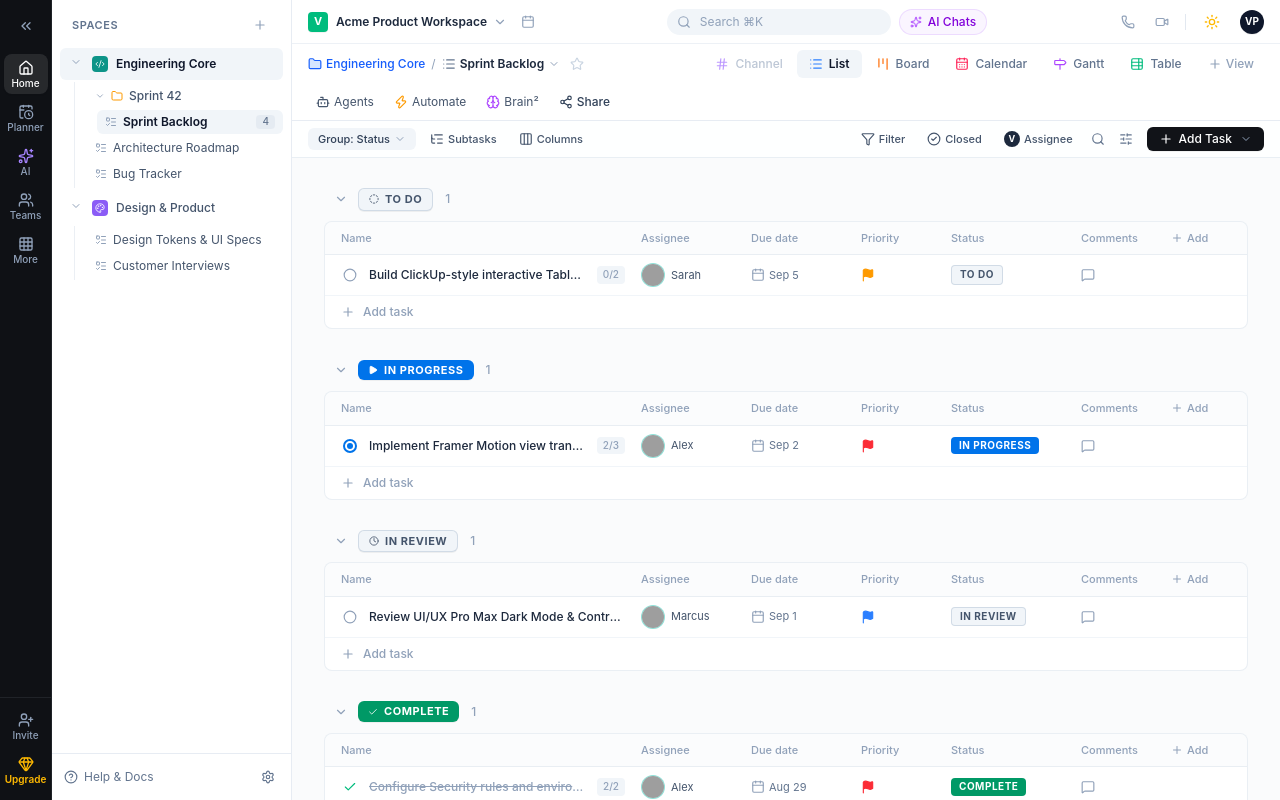
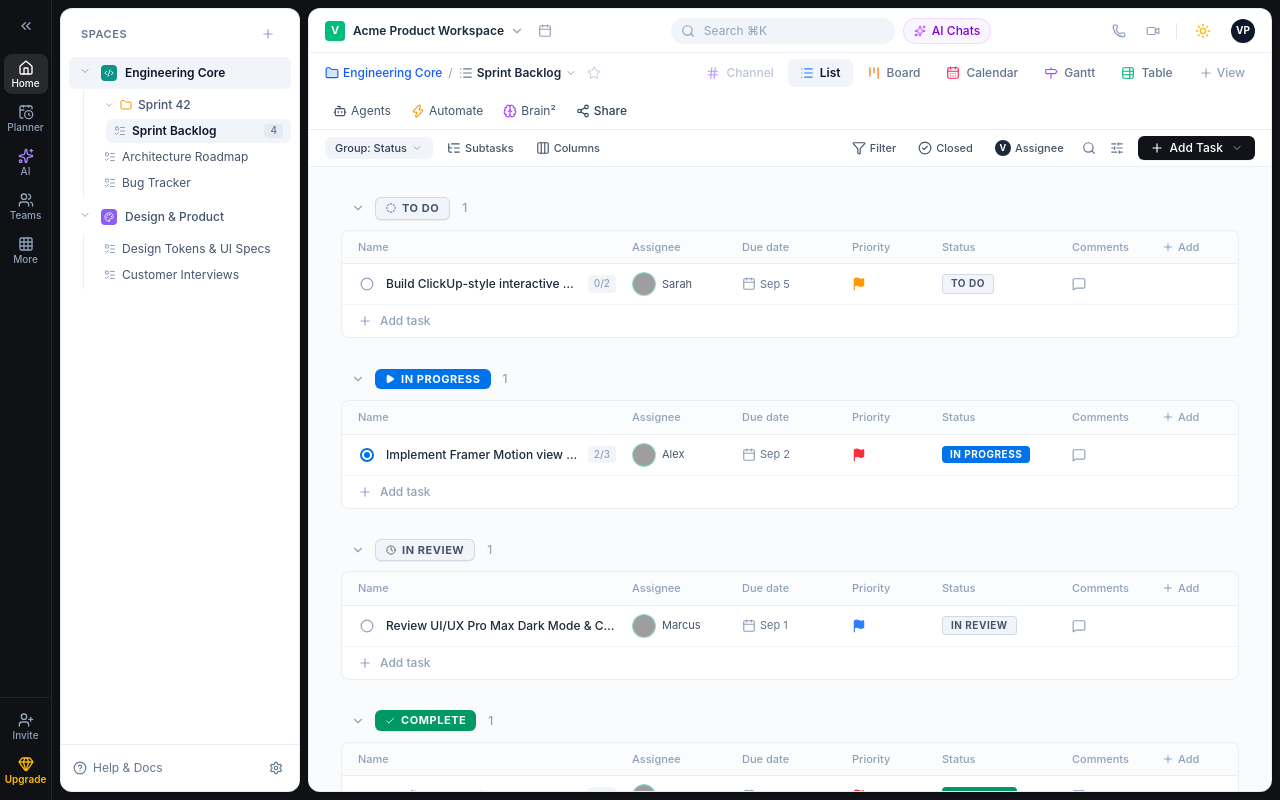
Before and after one commit to vicky5571/vrello-up, a Next.js app: page / in a window 1280 px wide. Built offline with nearby package versions, Linux system fonts and the light colour scheme; grey boxes are pictures that could not be loaded.

Commit message:
feat(ui): implement ClickUp 3.0 floating rounded canvas for sidebar and main stage

```diff
--- a/src/app/page.tsx
+++ b/src/app/page.tsx
@@ -31,15 +31,17 @@ export default function WorkspacePage() {
   }
 
   return (
-    <div className="flex h-screen w-screen overflow-hidden bg-white dark:bg-[#0F1115] text-slate-900 dark:text-slate-100">
+    <div className="flex h-screen w-screen overflow-hidden bg-[#0F1115] text-slate-900 dark:text-slate-100">
       {/* ClickUp Dark Left Dock (Global Rail) */}
       <GlobalRail />
 
-      {/* Hierarchical Sidebar */}
+      {/* Floating Canvas Area (Sidebar + Main Workspace) */}
+      <div className="flex-1 flex h-full overflow-hidden p-2 gap-2 bg-[#0F1115]">
+        {/* Floating Hierarchical Sidebar */}
         <Sidebar />
 
-      {/* Main Workspace Stage */}
-      <main className="flex-1 flex flex-col min-w-0 h-full overflow-hidden bg-[#FAFBFC] dark:bg-[#0F1115]">
+        {/* Floating Main Workspace Stage */}
+        <main className="flex-1 flex flex-col min-w-0 h-full rounded-xl bg-white dark:bg-[#18191B] border border-slate-200/80 dark:border-white/10 shadow-sm overflow-hidden">
           {/* Top Navigation */}
           <TopNav />
 
@@ -47,7 +49,7 @@ export default function WorkspacePage() {
           <FilterBar />
 
           {/* View Transition Area */}
-        <div className="flex-1 overflow-hidden relative">
+          <div className="flex-1 overflow-hidden relative bg-[#FAFBFC] dark:bg-[#121316]">
           <AnimatePresence mode="wait">
             {activeView === "list" && (
               <motion.div
@@ -116,6 +118,7 @@ export default function WorkspacePage() {
           </AnimatePresence>
         </div>
       </main>
+      </div>
 
       {/* Slide-over Task Detail Drawer */}
       <TaskDrawer />
--- a/src/components/layout/Sidebar.tsx
+++ b/src/components/layout/Sidebar.tsx
@@ -83,7 +83,7 @@ export function Sidebar() {
 
   return (
     <>
-      <aside className="w-60 border-r border-slate-200/80 dark:border-slate-800 bg-white dark:bg-[#18191B] flex flex-col justify-between h-screen shrink-0 select-none z-20">
+      <aside className="w-60 h-full rounded-xl border border-slate-200/80 dark:border-white/10 bg-white dark:bg-[#18191B] shadow-sm flex flex-col justify-between shrink-0 select-none overflow-hidden z-20">
         {/* Navigation Tree */}
         <div className="flex flex-col h-full overflow-hidden">
           {/* Spaces Section Header */}
```
Lines whose indentation alone changed are shown as unchanged.
